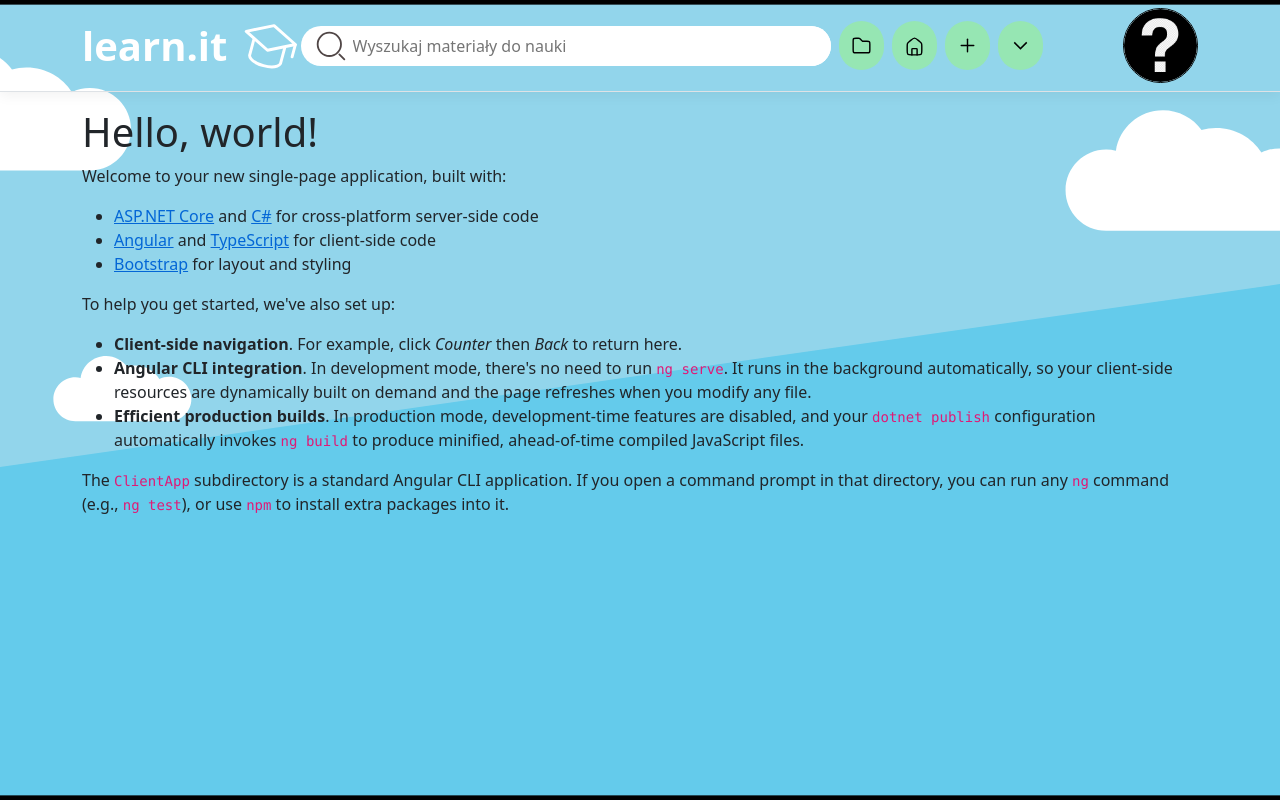
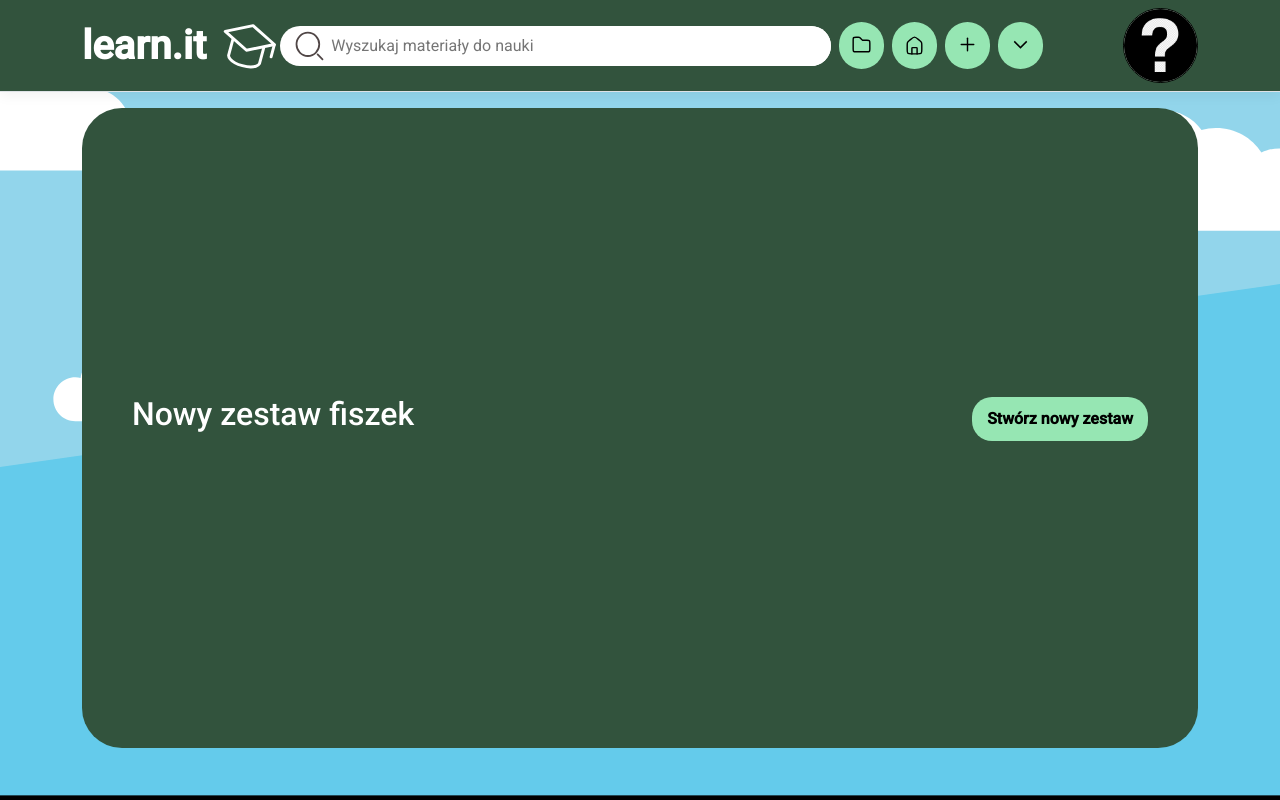
Before and after one commit to Xyloo/learn.it, an Angular app in the folder learn.it/ClientApp/: page / in a window 1280 px wide. Built offline with nearby package versions, Linux system fonts and the light colour scheme.

Commit message:
wip: home page, added global styles

```diff
--- a/learn.it/ClientApp/angular.json
+++ b/learn.it/ClientApp/angular.json
@@ -30,6 +30,7 @@
               "src/assets"
             ],
             "styles": [
+              "@angular/material/prebuilt-themes/indigo-pink.css",
               "node_modules/bootstrap/dist/css/bootstrap.min.css",
               "src/styles.css"
             ],
@@ -98,6 +99,7 @@
               "src/assets"
             ],
             "styles": [
+              "@angular/material/prebuilt-themes/indigo-pink.css",
               "src/styles.css"
             ],
             "scripts": []
--- a/learn.it/ClientApp/package.json
+++ b/learn.it/ClientApp/package.json
@@ -15,10 +15,12 @@
   "private": true,
   "dependencies": {
     "@angular/animations": "^15.2.8",
+    "@angular/cdk": "^15.2.9",
     "@angular/common": "^15.2.8",
     "@angular/compiler": "^15.2.8",
     "@angular/core": "^15.2.8",
     "@angular/forms": "^15.2.8",
+    "@angular/material": "^15.2.9",
     "@angular/platform-browser": "^15.2.8",
     "@angular/platform-browser-dynamic": "^15.2.8",
     "@angular/platform-server": "^15.2.8",
@@ -39,6 +41,7 @@
     "@types/jasmine": "~4.3.1",
     "@types/jasminewd2": "~2.0.10",
     "@types/node": "^18.16.3",
+    "eslint": "^8.53.0",
     "jasmine-core": "~4.6.0",
     "karma": "~6.4.2",
     "karma-chrome-launcher": "~3.2.0",
@@ -50,6 +53,5 @@
   "overrides": {
     "autoprefixer": "10.4.5",
     "webpack": "5.81.0"
-  },
-  "optionalDependencies": {}
+  }
 }
--- a/learn.it/ClientApp/src/app/app.component.html
+++ b/learn.it/ClientApp/src/app/app.component.html
@@ -1,5 +1,7 @@
+<!-- app.component.html -->
 <body>
-  <app-nav-menu></app-nav-menu>
+  <app-nav-menu *ngIf="showNavMenu"></app-nav-menu>
+  <app-nav-learn *ngIf="showNavLearn"></app-nav-learn>
   <main class="container">
     <router-outlet></router-outlet>
   </main>
--- a/learn.it/ClientApp/src/app/app.component.ts
+++ b/learn.it/ClientApp/src/app/app.component.ts
@@ -1,9 +1,29 @@
 import { Component } from '@angular/core';
+import { Router, NavigationEnd, Event as RouterEvent } from '@angular/router';
+import { filter, map } from 'rxjs/operators';
 
 @Component({
   selector: 'app-root',
   templateUrl: './app.component.html'
 })
 export class AppComponent {
-  title = 'app';
+  showNavMenu: boolean = true;
+  showNavLearn: boolean = false;
+
+  constructor(private router: Router) {
+    this.router.events.pipe(
+      filter((event: RouterEvent): event is NavigationEnd => event instanceof NavigationEnd),
+    ).subscribe((event: NavigationEnd) => {
+      const hideNavMenuOnRoutes = ['/login', '/register'];
+      const learningComponentRoutes = ['/learn']; //add more
+      if (learningComponentRoutes.includes(event.urlAfterRedirects)) {
+        this.showNavMenu = false;
+        this.showNavLearn = true;
+      }
+      else {
+        this.showNavMenu = !hideNavMenuOnRoutes.includes(event.urlAfterRedirects);
+      }
+
+    });
+  }
 }
--- /dev/null
+++ b/learn.it/ClientApp/src/app/home/home.component.css
@@ -0,0 +1,40 @@
+body {
+}
+.wrapper {
+  display: flex;
+  flex-direction: column;
+  background-color: var(--primary-bg-color);
+  align-items: center;
+  justify-content: center;
+  height: 80vh;
+  border-radius: 40px;
+}
+
+.label-wrapper{
+    width: 100%;
+  display: flex;
+  padding: 10px 50px;
+  flex-direction: row;
+  align-items: flex-end;
+  justify-content: space-between;
+  margin-bottom: 20px;
+}
+
+.label-text{
+    color: white;
+}
+
+.last-activity{
+
+}
+
+
+.newset-btn {
+  background-color: var(--green-light-main); /* White background */
+  color: var(--text-black);
+  font-weight: bold;
+  padding: 10px 15px;
+  border: none;
+  border-radius: 20px;
+  cursor: pointer;
+}
--- a/learn.it/ClientApp/src/app/home/home.component.html
+++ b/learn.it/ClientApp/src/app/home/home.component.html
@@ -1,14 +1,8 @@
-<h1>Hello, world!</h1>
-<p>Welcome to your new single-page application, built with:</p>
-<ul>
-  <li><a href='https://get.asp.net/'>ASP.NET Core</a> and <a href='https://msdn.microsoft.com/en-us/library/67ef8sbd.aspx'>C#</a> for cross-platform server-side code</li>
-  <li><a href='https://angular.io/'>Angular</a> and <a href='http://www.typescriptlang.org/'>TypeScript</a> for client-side code</li>
-  <li><a href='http://getbootstrap.com/'>Bootstrap</a> for layout and styling</li>
-</ul>
-<p>To help you get started, we've also set up:</p>
-<ul>
-  <li><strong>Client-side navigation</strong>. For example, click <em>Counter</em> then <em>Back</em> to return here.</li>
-  <li><strong>Angular CLI integration</strong>. In development mode, there's no need to run <code>ng serve</code>. It runs in the background automatically, so your client-side resources are dynamically built on demand and the page refreshes when you modify any file.</li>
-  <li><strong>Efficient production builds</strong>. In production mode, development-time features are disabled, and your <code>dotnet publish</code> configuration automatically invokes <code>ng build</code> to produce minified, ahead-of-time compiled JavaScript files.</li>
-</ul>
-<p>The <code>ClientApp</code> subdirectory is a standard Angular CLI application. If you open a command prompt in that directory, you can run any <code>ng</code> command (e.g., <code>ng test</code>), or use <code>npm</code> to install extra packages into it.</p>
+<div class="wrapper">
+  <div class="label-wrapper">
+    <h2 class="label-text">Nowy zestaw fiszek</h2>
+    <button class="newset-btn">Stwórz nowy zestaw</button>
+  </div>
+  <div class="last-activity">
+  </div>
+</div>
--- a/learn.it/ClientApp/src/app/home/home.component.ts
+++ b/learn.it/ClientApp/src/app/home/home.component.ts
@@ -2,6 +2,7 @@ import { Component } from '@angular/core';
 
 @Component({
   selector: 'app-home',
+  styleUrls: ['./home.component.css'],
   templateUrl: './home.component.html',
 })
 export class HomeComponent {
--- a/learn.it/ClientApp/src/index.html
+++ b/learn.it/ClientApp/src/index.html
@@ -7,7 +7,10 @@
 
     <meta name="viewport" content="width=device-width, initial-scale=1" />
     <link rel="icon" type="image/x-icon" href="favicon.ico" />
-  </head>
+      <link rel="preconnect" href="https://fonts.gstatic.com">
+    <link href="https://fonts.googleapis.com/css2?family=Roboto:wght@300;400;500&display=swap" rel="stylesheet">
+    <link href="https://fonts.googleapis.com/icon?family=Material+Icons" rel="stylesheet">
+</head>
   <body>
     <app-root>Loading...</app-root>
   </body>
--- a/learn.it/ClientApp/src/styles.css
+++ b/learn.it/ClientApp/src/styles.css
@@ -2,10 +2,13 @@
 
 
 :root {
-  --primary-bg-color: #4e7a5a;
+  --primary-bg-color: #32533D;
   --secondary-bg-color: #8ccfff;
   --text-color: #ffffff;
+  --text-black: #000000;
+  --light-gray: #e0e0e0;
   --login-button-bg: #ffffff;
+  --white: #ffffff;
   --login-button-text-color: #4e7a5a;
   --link-text-color: #c2ffb0;
   --grey-text: #504646;
@@ -15,11 +18,20 @@
   --green-light-main-dark-60: #1d7a3f;
   --green-light-main-dark-15: #67db91;
   --green-dark-main: #32533D;
+  --light-blue-main: #C4E7F2;
 }
 
 
 a {
   color: #0366d6;
+}
+
+nav{
+  background-color: var(--primary-bg-color);
+}
+
+.navbar{
+    color: white;
 }
 
 
@@ -40,3 +52,6 @@ code {
   background-color: #1b6ec2;
   border-color: #1861ac;
 }
+
+html, body { height: 100%; }
+body { margin: 0; font-family: Roboto, "Helvetica Neue", sans-serif; }
```
Also changed, not shown: learn.it/ClientApp/src/app/app.module.ts (+17 -2 lines), learn.it/ClientApp/src/app/models/lastactivity.dto.ts (added, +7 -0 lines), 2 other files (tests, documents, lock files or other folders).
